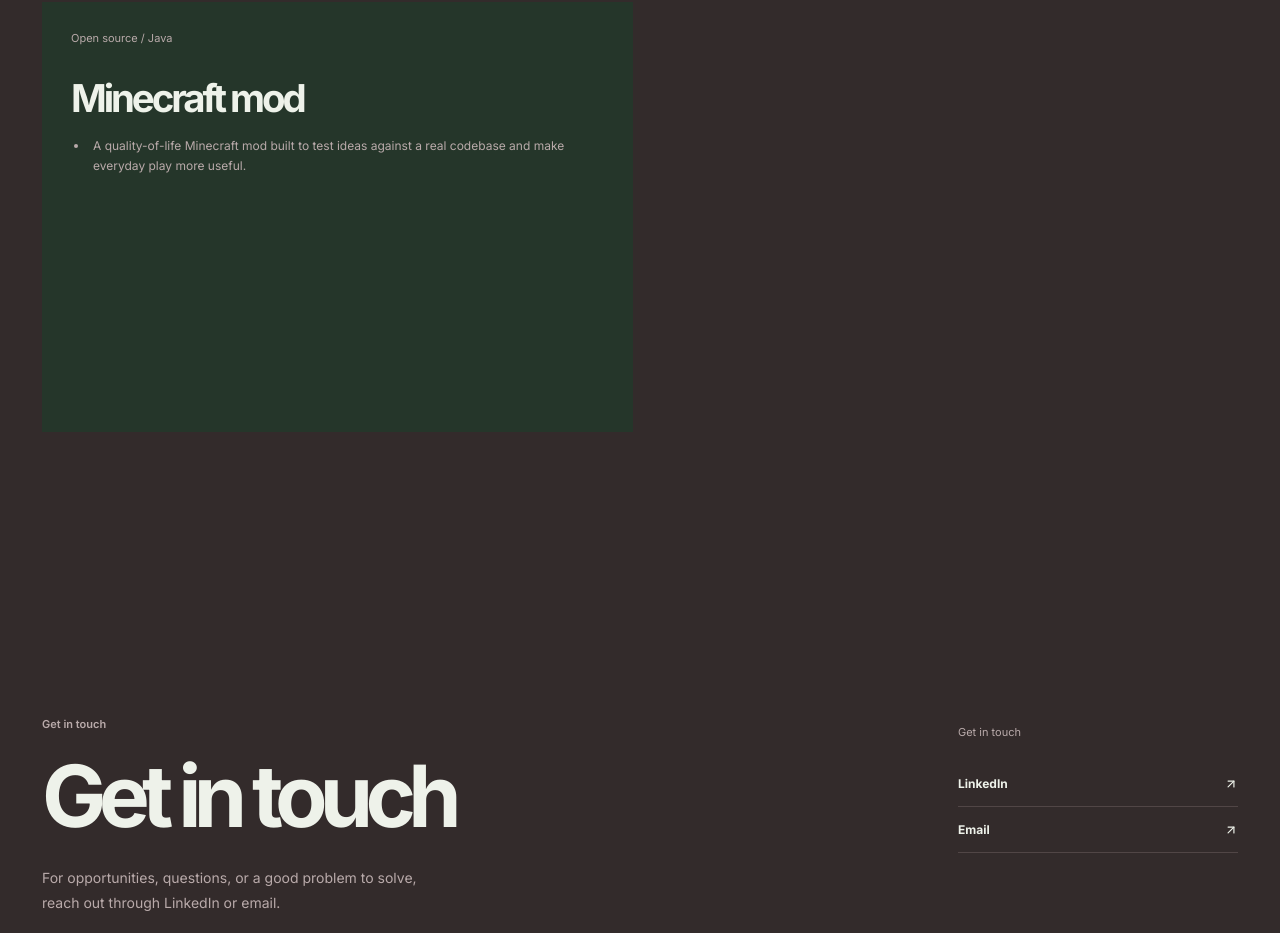
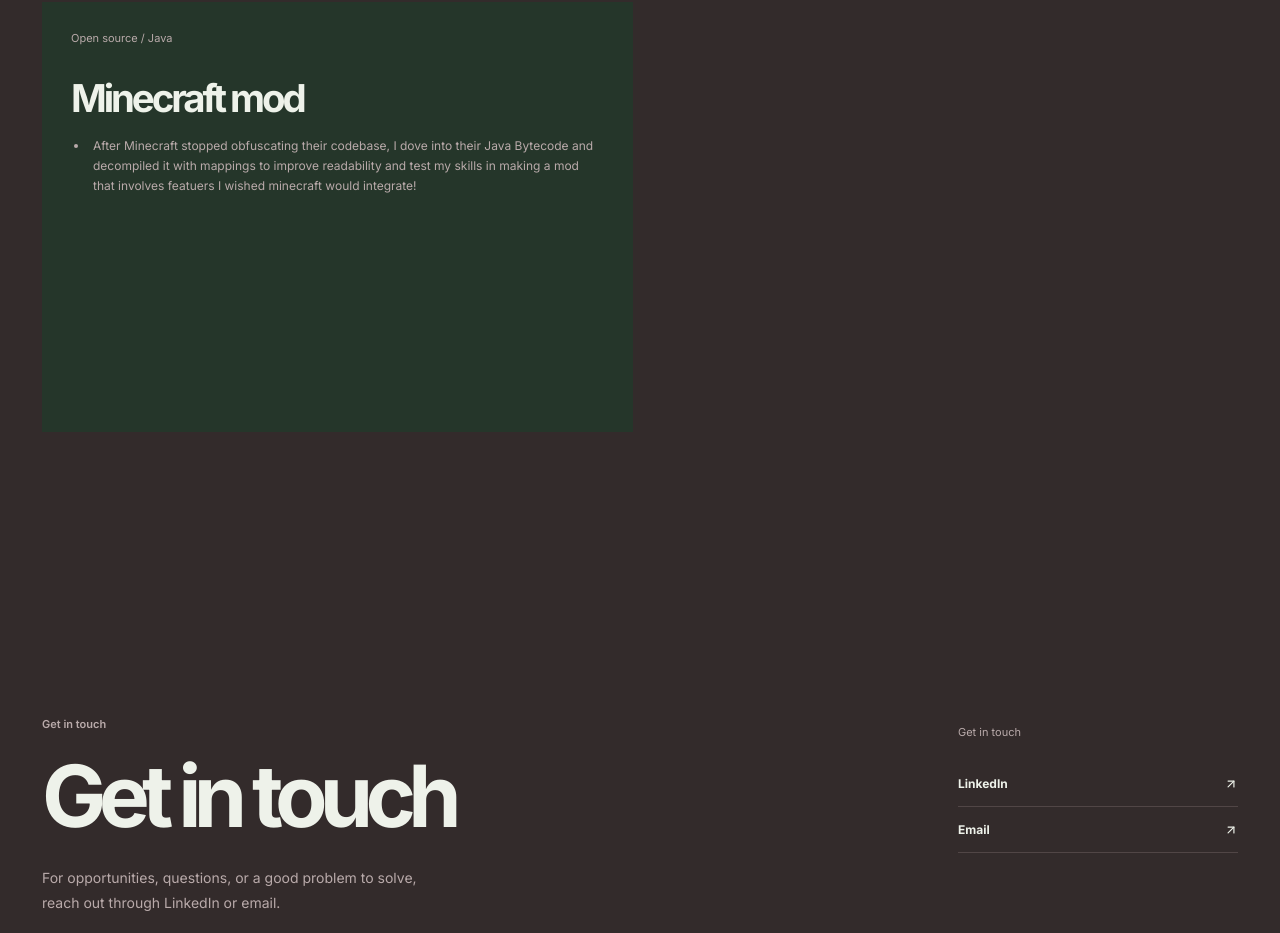
Before and after one commit to Tarkan-Zarrouk/Portfolio-Final, a Next.js app: page / in a window 1280 px wide. Shown: the part 2573-3506 px from the top of the page. Built offline with nearby package versions, Linux system fonts and the light colour scheme.

Commit message:
refactor: comments and some changes to visibility

```diff
--- /dev/null
+++ b/next.config.js
@@ -0,0 +1,5 @@
+const nextConfig = {
+    devIndicatorState: false
+}
+
+export default nextConfig;
--- a/src/components/Projects.jsx
+++ b/src/components/Projects.jsx
@@ -1,3 +1,4 @@
+// stuff
 const projects = [
   {
     title: "Social Media Application",
@@ -46,7 +47,7 @@ const projects = [
     title: "Minecraft mod",
     category: "Open source / Java",
     bullets: [
-      "A quality-of-life Minecraft mod built to test ideas against a real codebase and make everyday play more useful.",
+      "After Minecraft stopped obfuscating their codebase, I dove into their Java Bytecode and decompiled it with mappings to improve readability and test my skills in making a mod that involves featuers I wished minecraft would integrate!",
     ],
     tags: ["Java", "Fabric", "Open source"],
     href: "https://github.com/Tarkan-Zarrouk/meow-client",
```
Also changed, not shown: 1 other file (tests, documents, lock files or other folders).
